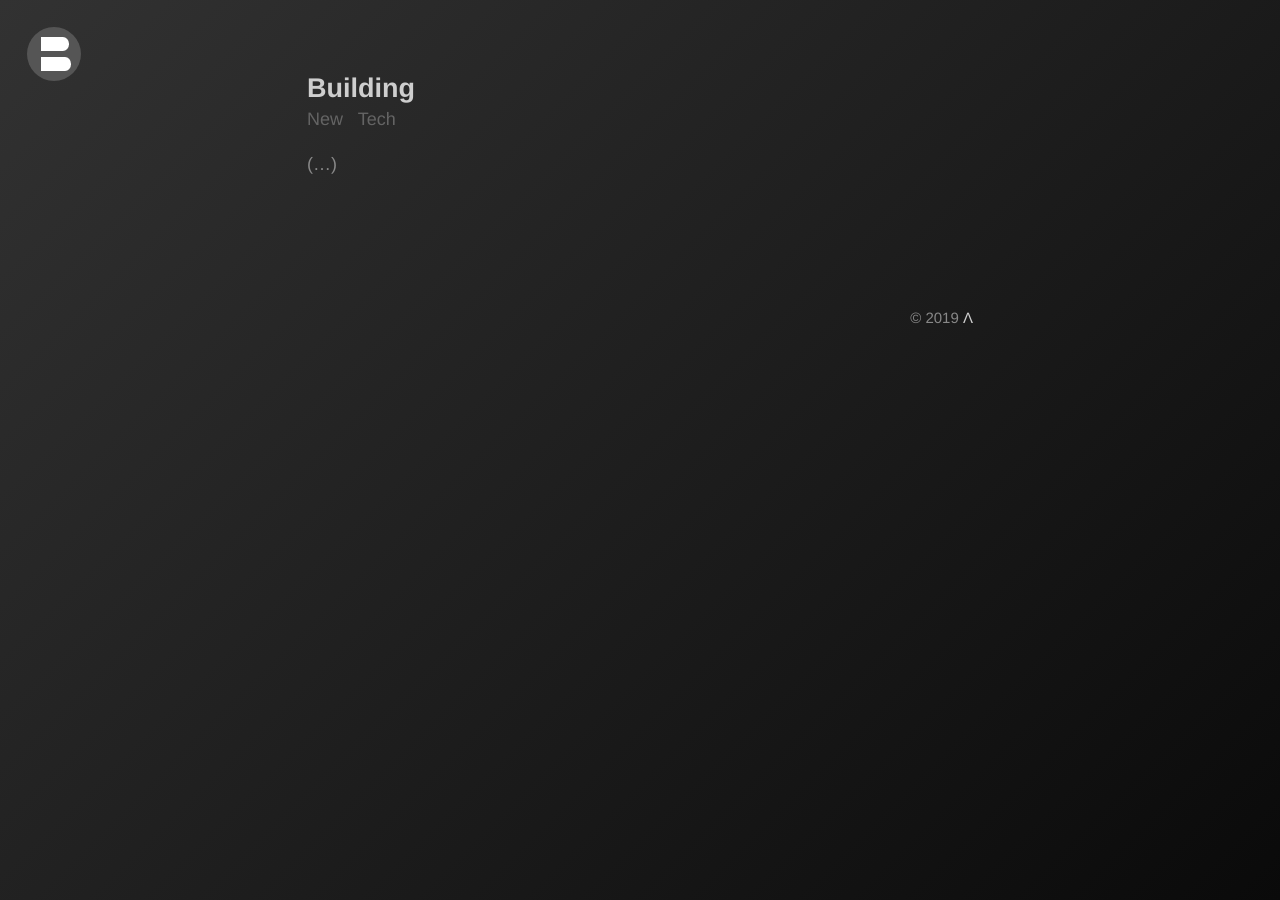
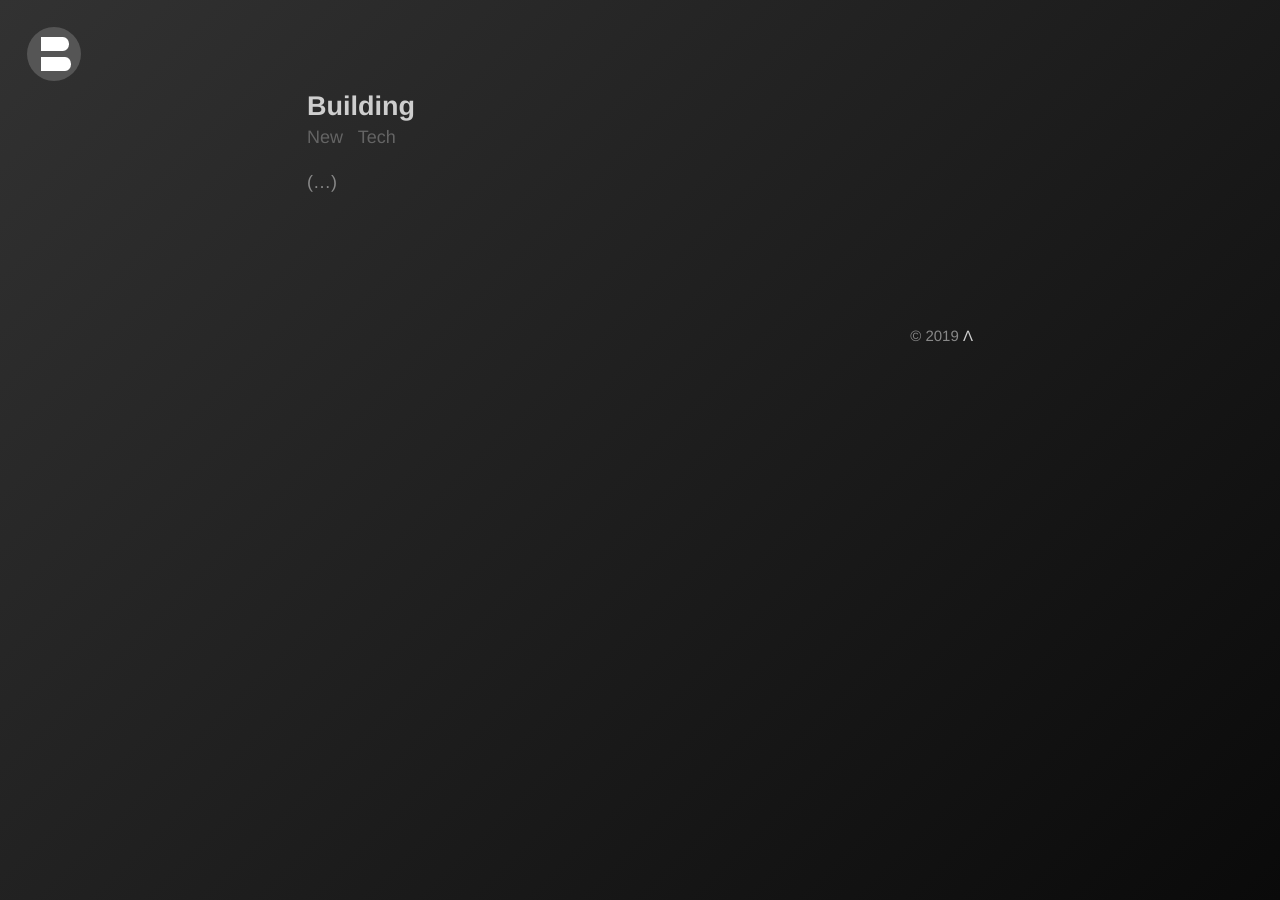
Before and after one commit to bonina/bonina.github.io, a Jekyll site: the page built from index.html, in a window 1280 px wide. Built offline with Jekyll 4.4.1, drawn with Linux system fonts in a browser that asks for light colours; the list of posts is cut into pages by our own code.

Commit message:
Update _layout.scss

```diff
--- a/_sass/_layout.scss
+++ b/_sass/_layout.scss
@@ -2,6 +2,7 @@
   max-width: 40rem;
   padding-left: 1.5rem;
   padding-right: 1.5rem;
+  padding-top: 1rem;
   margin-left: auto;
   margin-right: auto;
 }
```
